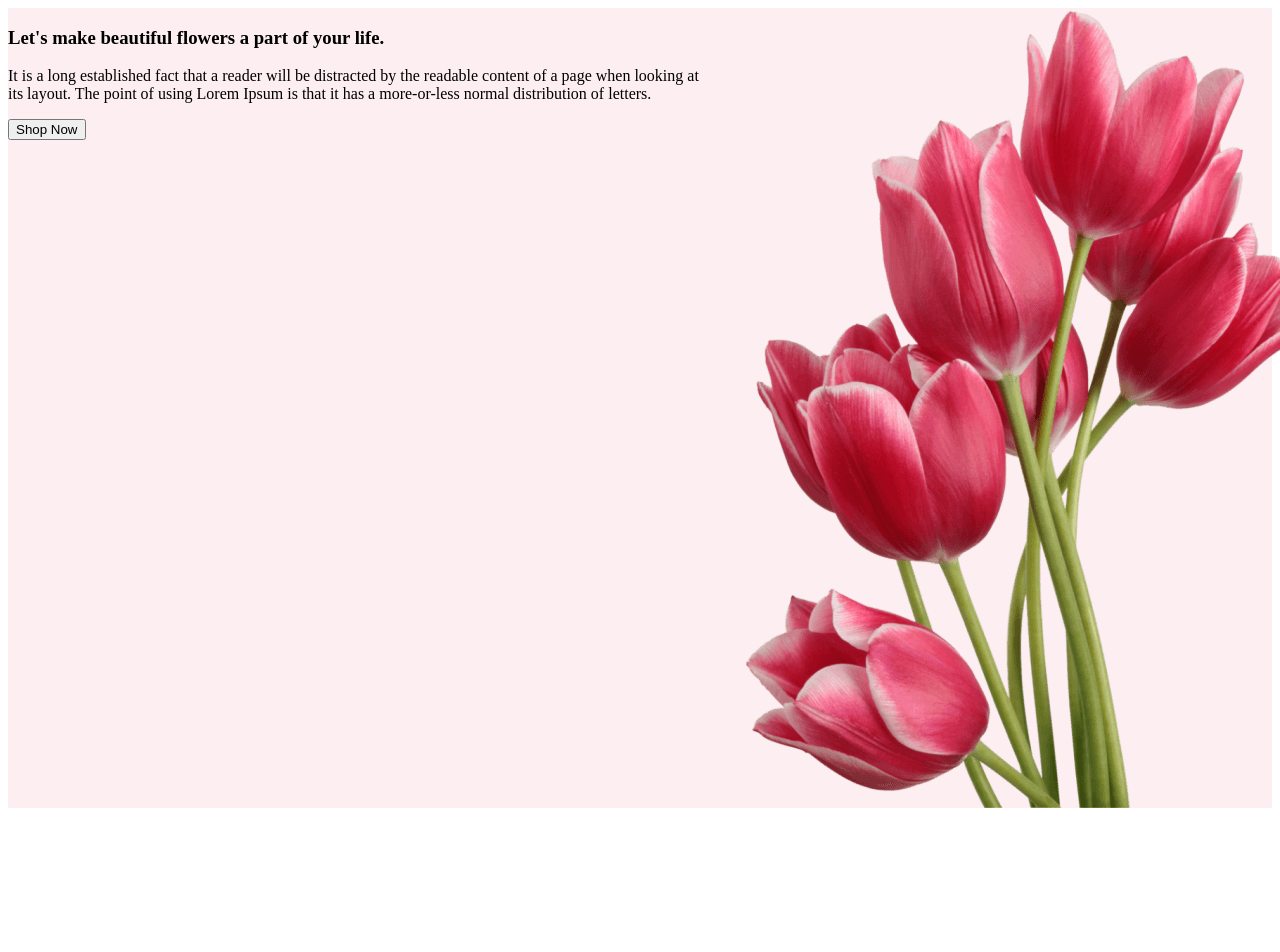
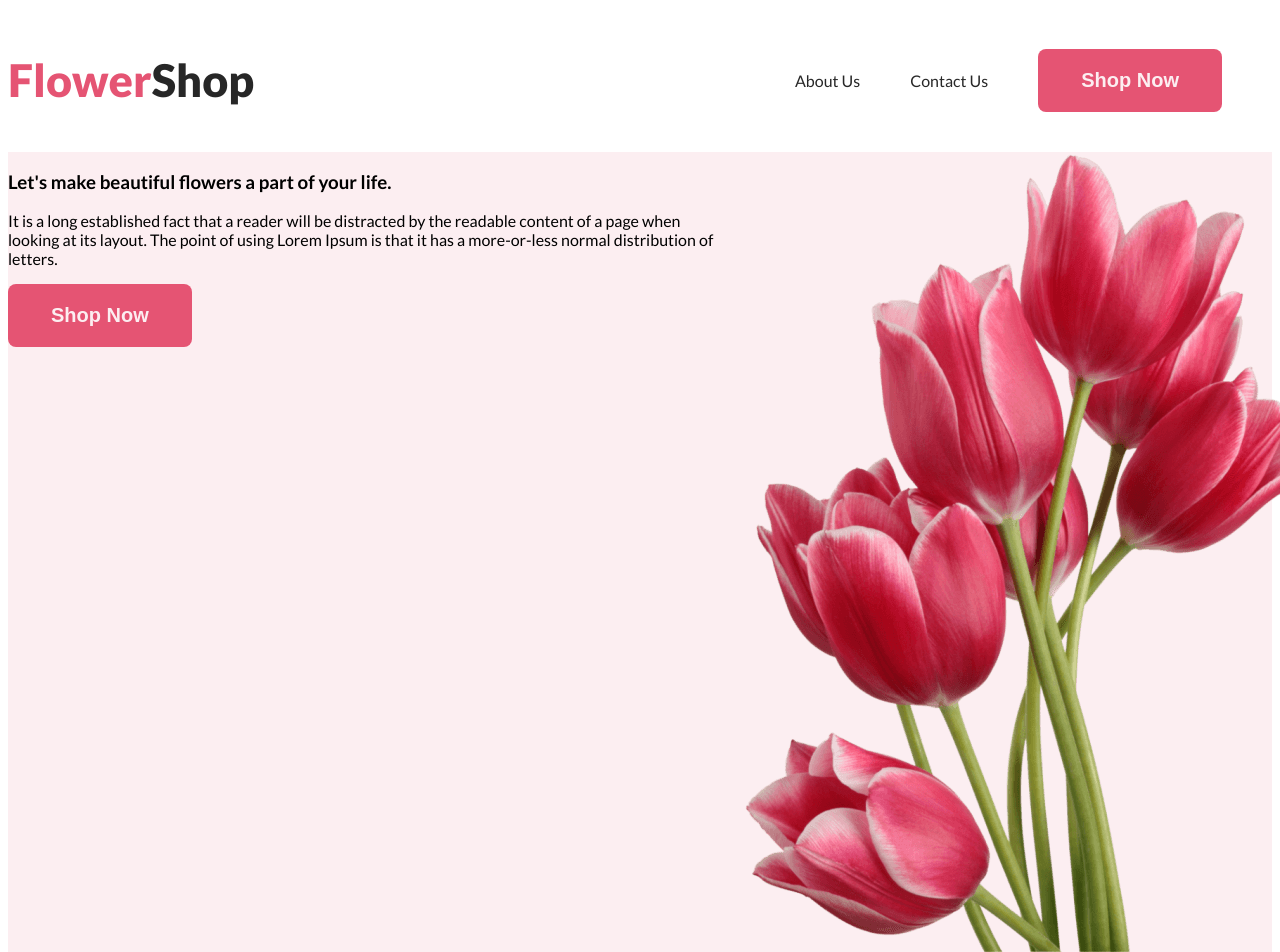
Before and after one commit to tzrakib/Flower-Shop, a plain HTML site: page index.html in a window 1280 px wide. Shown: the top 952 px of the page. Before the commit the page ends 816 px from the top, so only its background shows below. Drawn offline with Linux system fonts and the light colour scheme.

Commit message:
nav added

```diff
--- a/Style/style.css
+++ b/Style/style.css
@@ -1,3 +1,60 @@
+/* Common Shared Style */
+body {
+      font-family: 'Lato', sans-serif;
+}
+
+.text-primary {
+             color: #E55473;
+
+}
+.btn-primary{
+  border-radius: 8px;
+  background: #E55473;
+  color: #FCEEF1;
+  border: 0;
+  font-size: 20px;
+  font-weight: 700;
+  padding: 20px 43px;
+}
+/* nav related style */
+nav {
+      display:flex;
+      justify-content:space-between;
+      align-items: center;
+
+
+}
+.nav-title {
+  color: #272727;
+  font-size: 45px;
+  font-weight: 900;
+}
+
+nav > ul{
+ display:flex;
+ align-items: center;
+}
+
+nav li{
+   list-style: none;
+   margin-right: 50px;
+}
+
+nav a{
+  text-decoration: none;
+   color: #272727;
+}
+
+
+
+
+
+
+
+
+
+
+
 .section-one { background-color: #FCEEF1;
 
 }
--- a/index.html
+++ b/index.html
@@ -4,6 +4,11 @@
  <meta charset="UTF-8">
  <meta name="viewport" content="width=device-width, initial-scale=1.0">
  <title>Flower Shop</title>
+
+ <link rel="preconnect" href="https://fonts.googleapis.com">
+ <link rel="preconnect" href="https://fonts.gstatic.com" crossorigin>
+ <link href="https://fonts.googleapis.com/css2?family=Lato:wght@400;700;900&display=swap" rel="stylesheet">
+
  <link rel="stylesheet" href="Style/style.css">
 
 
@@ -14,6 +19,21 @@
 <body>
 
  <header>
+       <nav>
+        <h3 class="nav-title"><span class="text-primary">Flower</span>Shop</h3>
+        <ul>
+            <li><a href="">About Us</a></li>
+            <li><a href="">Contact Us</a></li>
+            <li><button class="btn-primary">Shop Now</button></li>
+        </ul>
+       </nav>
+
+
+
+
+
+
+
  <div class="section-one">
   <section class="flowe1"> <h3 class="main-heading">Let's make beautiful flowers a part of your life.</h3>
             <p class="main-paragraph">It is a long established fact that a reader will be distracted by the readable content of a page when looking at its
```
